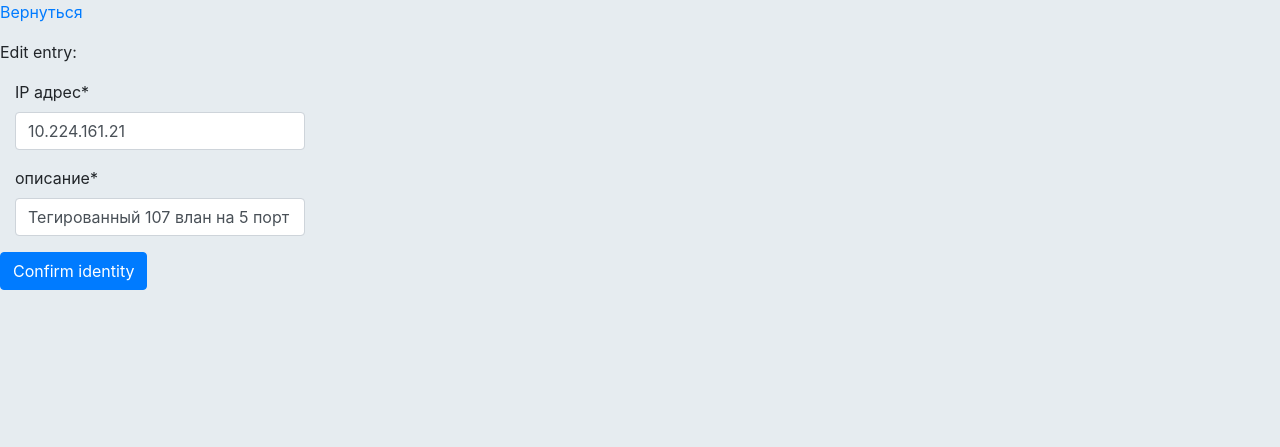
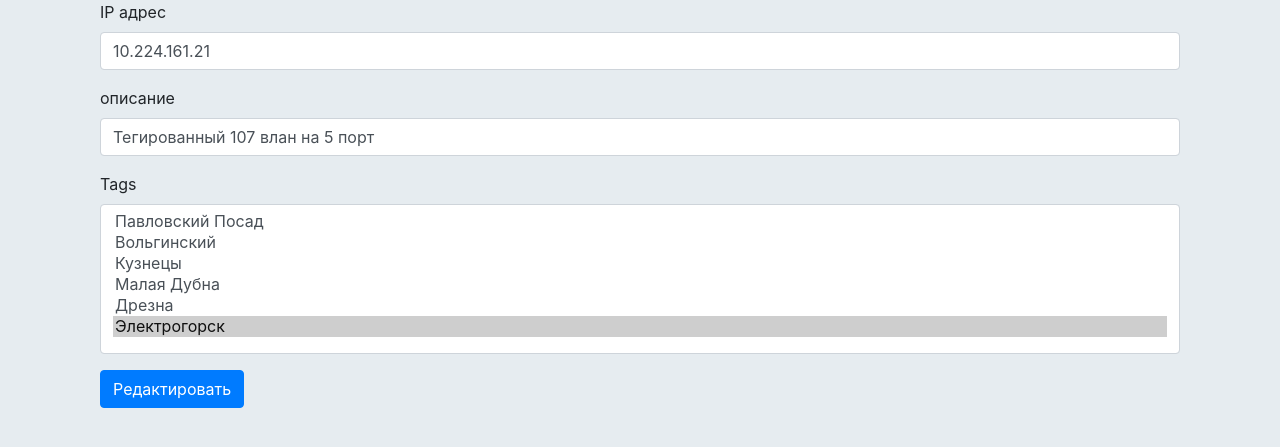
Before and after one commit to Xmahop/loglist, a Django app: page /edit_post/59/ in a window 1280 px wide. Shown: the part 86-533 px from the top of the page. Run offline with Django 3.2, Linux system fonts and the light colour scheme; data comes from the database, SQL or seed files in the repository; both versions use the stored data as it was after the commit; some libraries are stand-ins or nearby versions.

Commit message:
customize forms

```diff
--- a/loglist/loglists/forms.py
+++ b/loglist/loglists/forms.py
@@ -1,5 +1,5 @@
 from django import forms
-from .models import Post
+from .models import Post, Tag
 from crispy_forms.helper import FormHelper
 from crispy_forms.layout import Layout, Fieldset, ButtonHolder, Submit
 from django.urls import reverse
@@ -7,8 +7,11 @@
 class PostForm(forms.ModelForm):
     switch_ip = forms.CharField(label='IP адрес',widget=forms.TextInput(attrs={'placeholder':'IP адрес'}))
     text = forms.CharField(label='описание',widget=forms.TextInput(attrs={'placeholder':'Описание'}))
+    tags = forms.SelectMultiple()
+
     class Meta:
         model = Post
-        fields = ['switch_ip','text']
+        fields = ['switch_ip','text','tags']
         labels = {'': '',
+                  '':'',
                   '':''}
--- a/loglist/loglists/templates/loglists/base.html
+++ b/loglist/loglists/templates/loglists/base.html
@@ -62,7 +62,7 @@
 
 </div>
 
-  {% block content %}{% endblock content %}
+  <div class="container">{% block content %}{% endblock content %}</div>
 
 
 <style media="screen">
--- a/loglist/loglists/templates/loglists/edit_post.html
+++ b/loglist/loglists/templates/loglists/edit_post.html
@@ -1,23 +1,36 @@
-{% extends "loglists/base.html" %}
+{% extends 'loglists/base.html' %}
+
 {% load crispy_forms_tags %}
 
-{% block content %}
 
-  <p><a href="{% url 'loglists:posts' %}">Вернуться</a></p>
 
-  <p>Edit entry:</p>
 
-  <form method="post" novalidate>
-    {% csrf_token %}
-      <div class="col-3">
-        {{ form.switch_ip|as_crispy_field }}
+<div class="container">
+  {% block content %}
+<form class="add col-md-12" method="post" novalidate>
+  {% csrf_token %}
+    <div class="form-group">
+      {{ form.switch_ip|as_crispy_field }}
+    </div>
+    <div class="form-group">
+      {{ form.text|as_crispy_field }}
+    </div>
+      <div class="form-group">
+          {{form.tags|as_crispy_field}}
       </div>
-      <div class="col-3">
+<button type="submit" class="btn btn-primary mb-2">Редактировать</button>
+</form>
+<style media="screen">
+.asteriskField {
+    display: none;
+}
+.add {
+margin: 0 auto;
+}
 
-                {{ form.text|as_crispy_field }}
-
-      </div>
-  <button type="submit" class="btn btn-primary mb-2">Confirm identity</button>
- </form>
-
-{% endblock content %}
+#id_tags {
+height: 150px;
+}
+</style>
+{% endblock %}
+</div>
--- a/loglist/loglists/urls.py
+++ b/loglist/loglists/urls.py
@@ -14,5 +14,5 @@
     path('posts/<int:post_id>/', views.post, name='post'),
     path('edit_post/<int:post_id>/', views.edit_post, name='edit_post'),
     path('posts/tag_list/', views.tag_list, name='tag_list'),
-    path('posts/tag_list/<str:slug>', views.tag_detail, name='tag_detail')
+    path('posts/<str:slug>', views.tag_detail, name='tag_detail')
     ]
```
Also changed, not shown: loglist/loglists/templates/loglists/new_post.html (+16 -4 lines), loglist/db.sqlite3.
